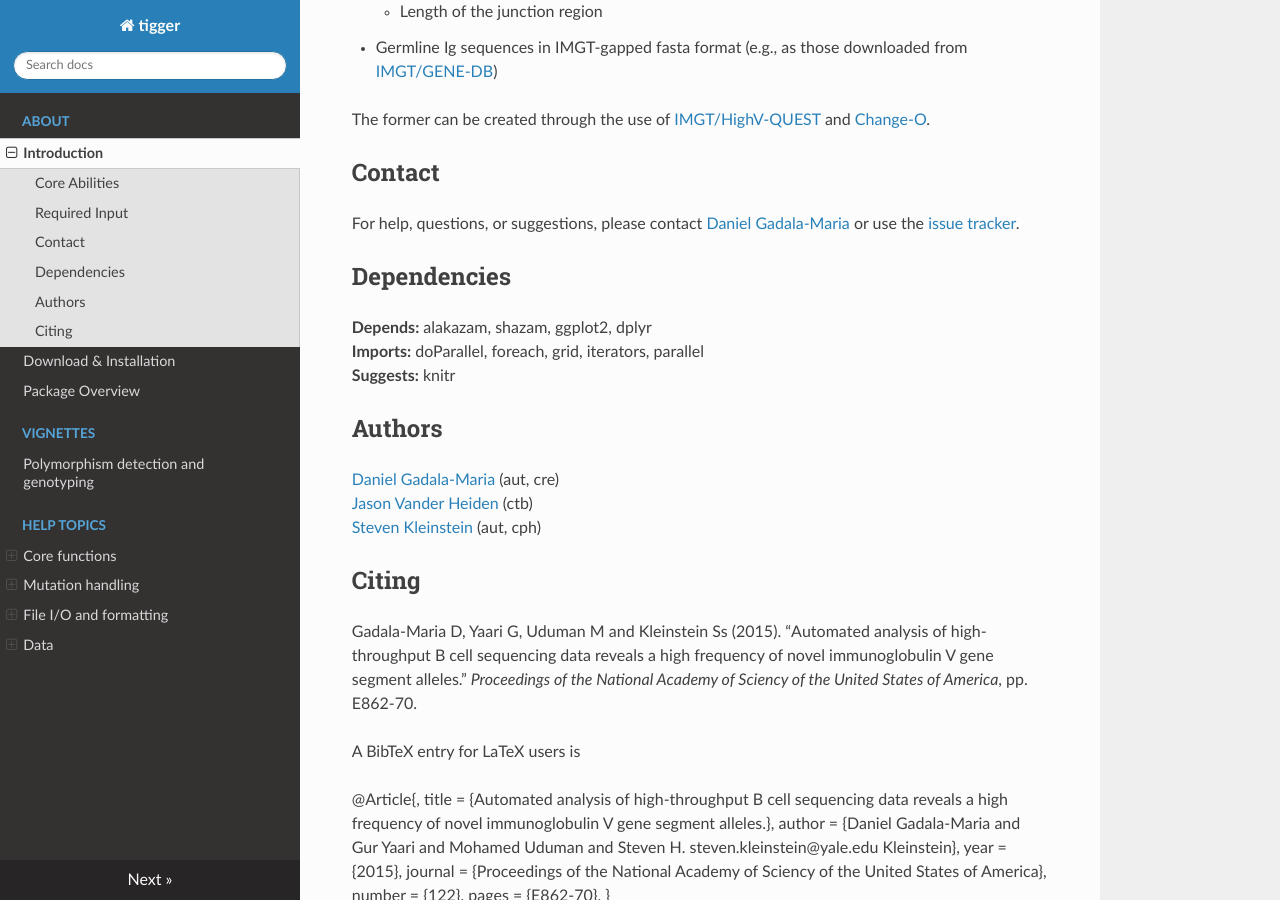
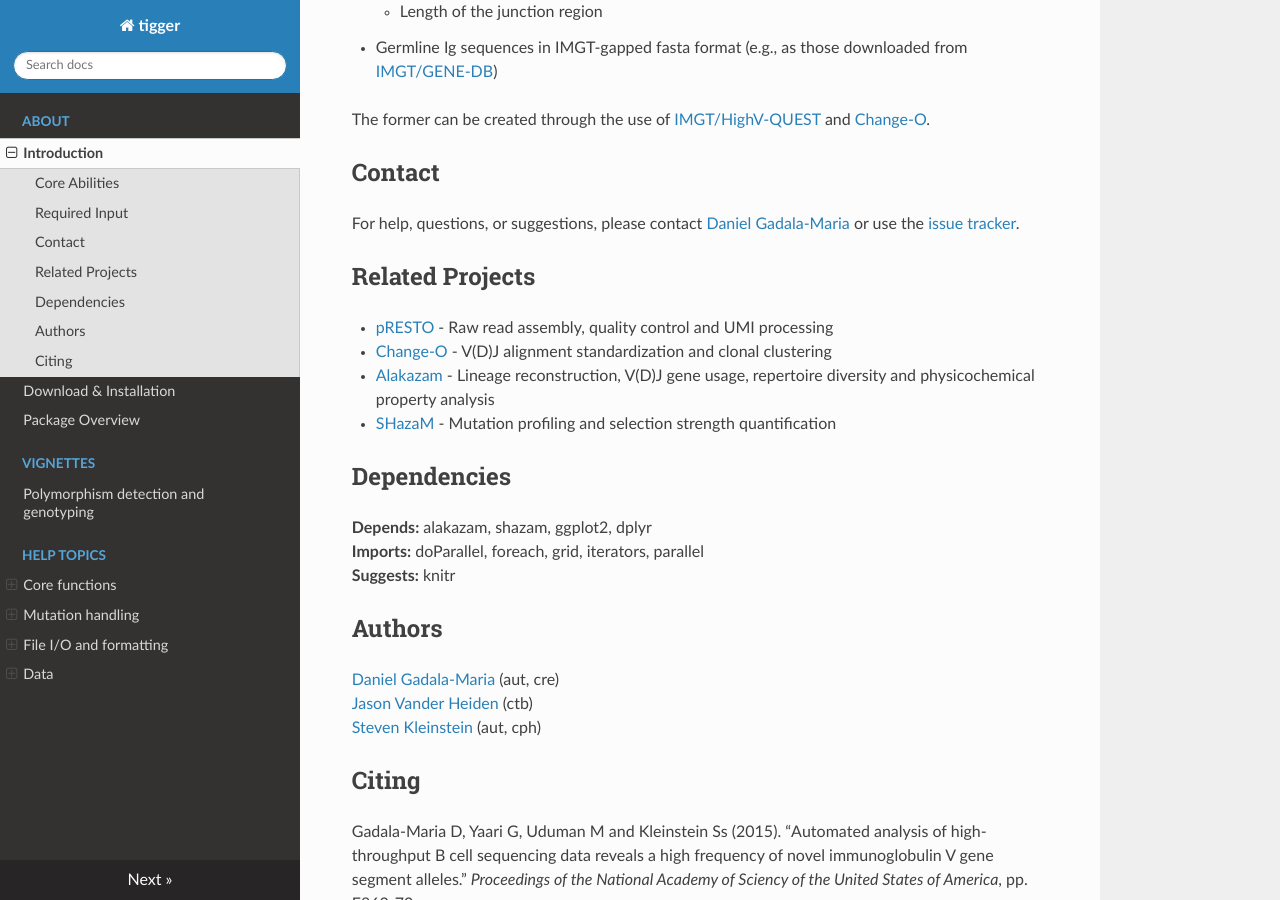
Before and after one commit to immcantation/tigger, an MkDocs documentation site: the page built from docs/index.md, in a window 1280 px wide and 900 px high, scrolled down 824 px. Built offline with MkDocs 1.6.1, drawn with Linux system fonts in a browser that asks for light colours; nearby versions of some CDN libraries; old or Windows-style settings are respelled for this version of MkDocs.

```diff
--- a/docs/index.md
+++ b/docs/index.md
@@ -26,6 +26,18 @@ The former can be created through the use of [IMGT/HighV-QUEST](http://www.imgt.
 ## Contact ##
 
 For help, questions, or suggestions, please contact [Daniel Gadala-Maria](mailto:daniel.gadala-maria@yale.edu) or use the [issue tracker](http://bitbucket.org/kleinstein/tigger/issues).
+
+## Related Projects ##
+
+* [pRESTO](http://presto.readthedocs.org) -
+  Raw read assembly, quality control and UMI processing
+* [Change-O](http://changeo.readthedocs.org) -
+  V(D)J alignment standardization and clonal clustering
+* [Alakazam](http://alakazam.readthedocs.org) -
+  Lineage reconstruction, V(D)J gene usage, repertoire diversity and
+  physicochemical property analysis
+* [SHazaM](http://shazam.readthedocs.org) -
+  Mutation profiling and selection strength quantification
 
 Dependencies
 ---------------
```
Also changed, not shown: README.md (+12 -0 lines), 2 other files.
